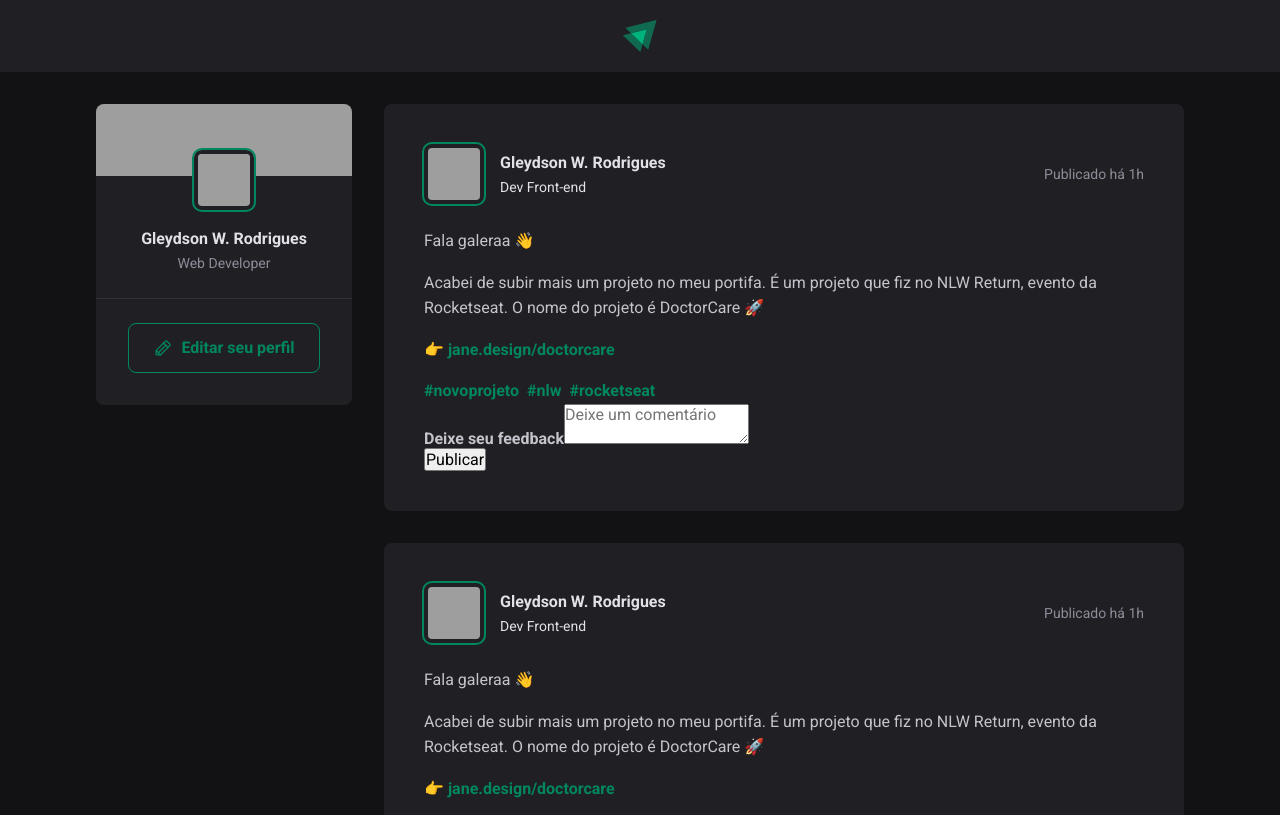
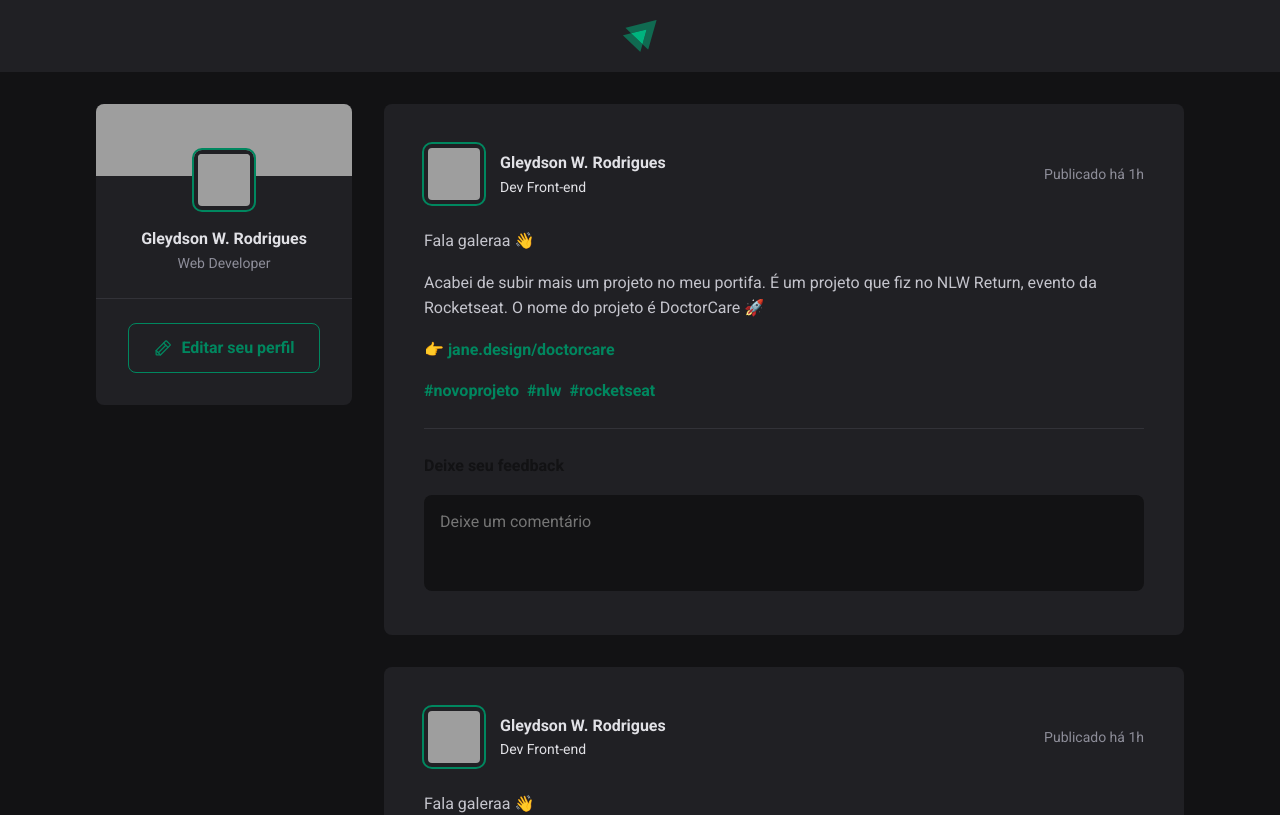
Before and after one commit to gw-rodrigues/ignite-react-2022-projeto-01, a React (Vite) app: page / in a window 1280 px wide. Shown: the top 815 px of the page. Built offline with nearby package versions, Linux system fonts and the light colour scheme; grey boxes are pictures that could not be loaded.

Commit message:
style: add post styles

```diff
--- a/src/components/Post.module.css
+++ b/src/components/Post.module.css
@@ -69,3 +69,55 @@
   color: var(--gray-100);
   line-height: 1.6;
 }
+
+.commentForm {
+  width: 100%;
+  margin-top: 1.5rem;
+  padding-top: 1.5rem;
+  border-top: 1px solid var(--gray-600);
+}
+
+.commentForm > strong {
+  line-height: 1.6;
+  color: var(--gray-900);
+}
+
+.commentForm > textarea {
+  width: 100%;
+  background: var(--gray-900);
+  border: 0;
+  resize: none;
+  height: 6rem;
+  padding: 1rem;
+  border-radius: 8px;
+  color: var(--gray-100);
+  line-height: 1.4;
+  margin-top: 1rem;
+}
+
+.commentForm > footer {
+  visibility: hidden;
+  max-height: 0;
+}
+
+.commentForm:focus-within > footer {
+  visibility: visible;
+  max-height: none;
+}
+
+.commentForm > footer button[type="submit"] {
+  padding: 1rem 1.5rem;
+  margin-top: 1rem;
+  border-radius: 8px;
+  border: 0;
+  background: var(--green-500);
+  color: var(--white);
+  font-weight: bold;
+  cursor: pointer;
+
+  transition: background 0.2s;
+}
+
+.commentForm > footer button[type="submit"]:hover {
+  background: var(--green-300);
+}
```
